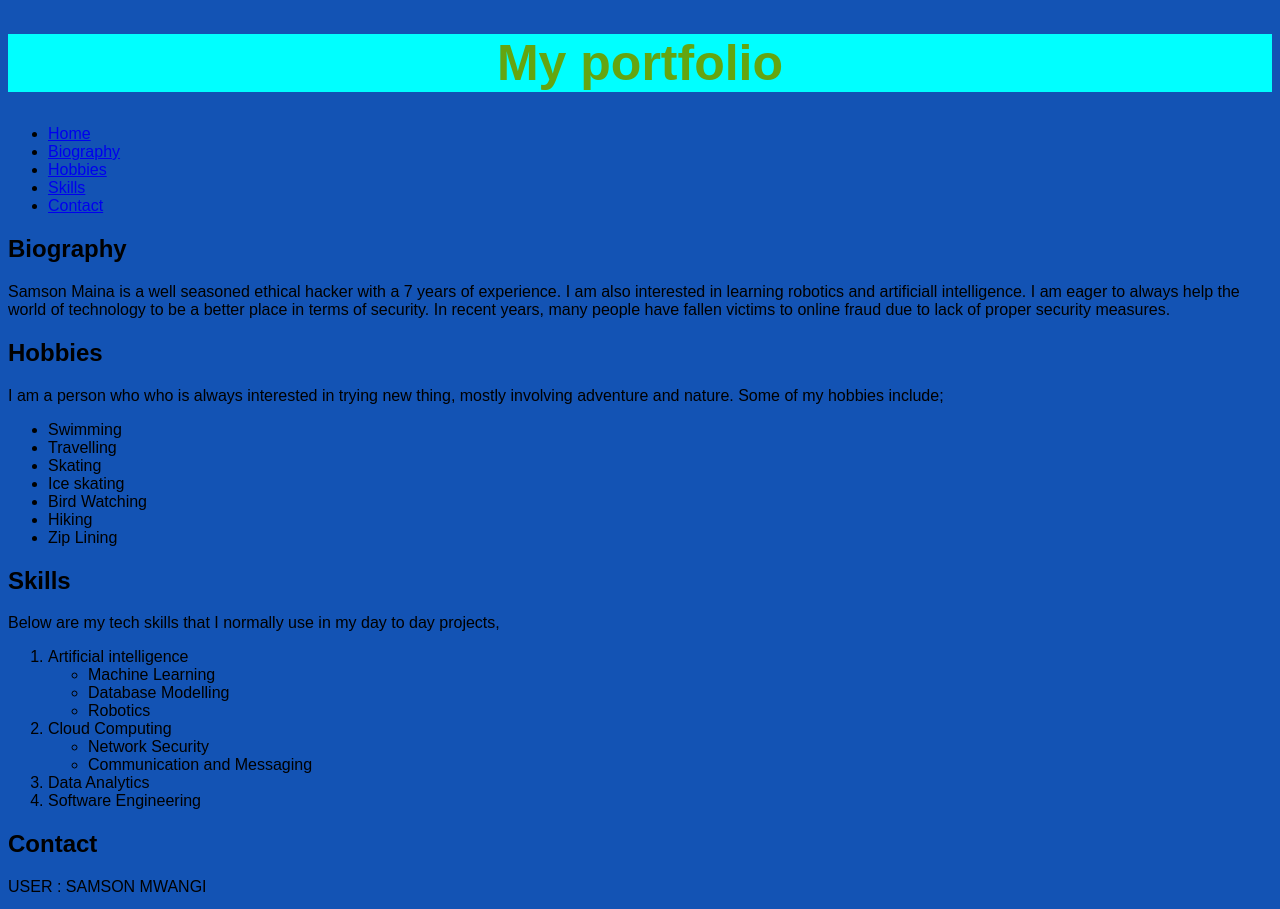
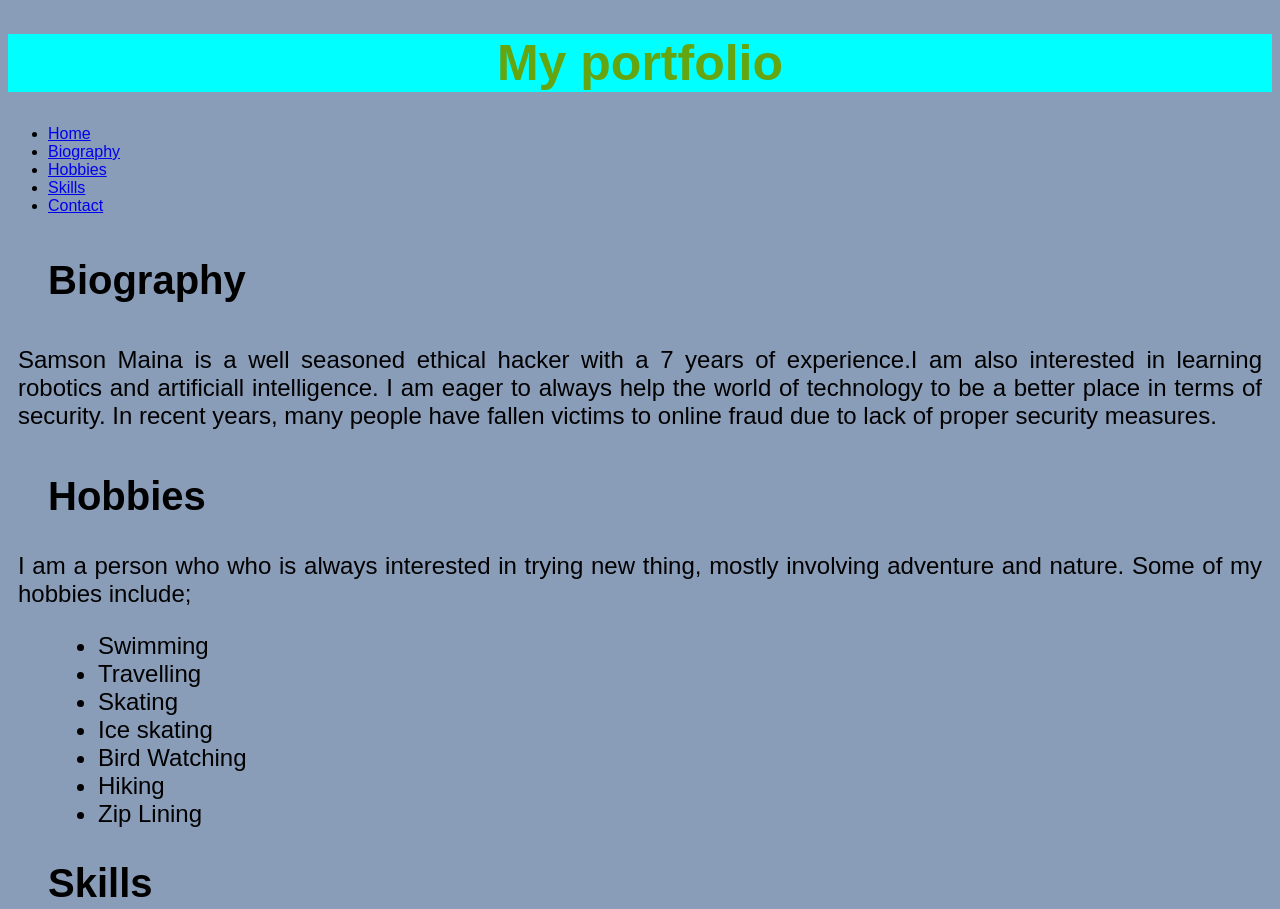
Before and after one commit to mwangisam203/my-wesbite, a plain HTML site: page index.html in a window 1280 px wide. Shown: the top 909 px of the page. Drawn offline with Linux system fonts and the light colour scheme.

Commit message:
style.css

```diff
--- a/style.css
+++ b/style.css
@@ -1,6 +1,6 @@
 body {
     font-family: Arial, Helvetica, sans-serif;
-    background-color: hsl(216, 81%, 39%);
+    background-color: hsl(216, 25%, 63%);
 }
 
 header h1 {
@@ -10,3 +10,54 @@ header h1 {
     background-color: aqua;
 
 }
+
+#Biography h2 {
+    font-size: 40px;
+    margin-left: 30px;
+    padding: 10px;
+    font-weight: bolder;
+}
+
+#Biography p {
+    text-align: justify;
+    margin: 10px;
+    padding-bottom: 10px;
+    font-size: x-large;
+    font-weight: 500px;
+}
+
+#Hobbies h2 {
+    font-size: 40px;
+    margin-left: 40px;
+    font-weight: bold;
+}
+
+#Hobbies p {
+    text-align:justify;
+    margin: 10px;
+    font-size: x-large;
+
+}
+
+#Hobbies ul {
+    font-size:x-large;
+    margin-left: 50px;
+}
+
+#Skills h2 {
+    font-size: 40px;
+    margin-left: 40px;
+    font-weight: bold;
+}
+
+#Skills p {
+    text-align: justify;
+    margin: 10px;
+    font-size: x-large;
+}
+
+#Skills ol {
+    text-align: justify;
+    font-size: x-large;
+    margin: 10px;
+}
```
Also changed, not shown: index.html (+1 -1 lines).
